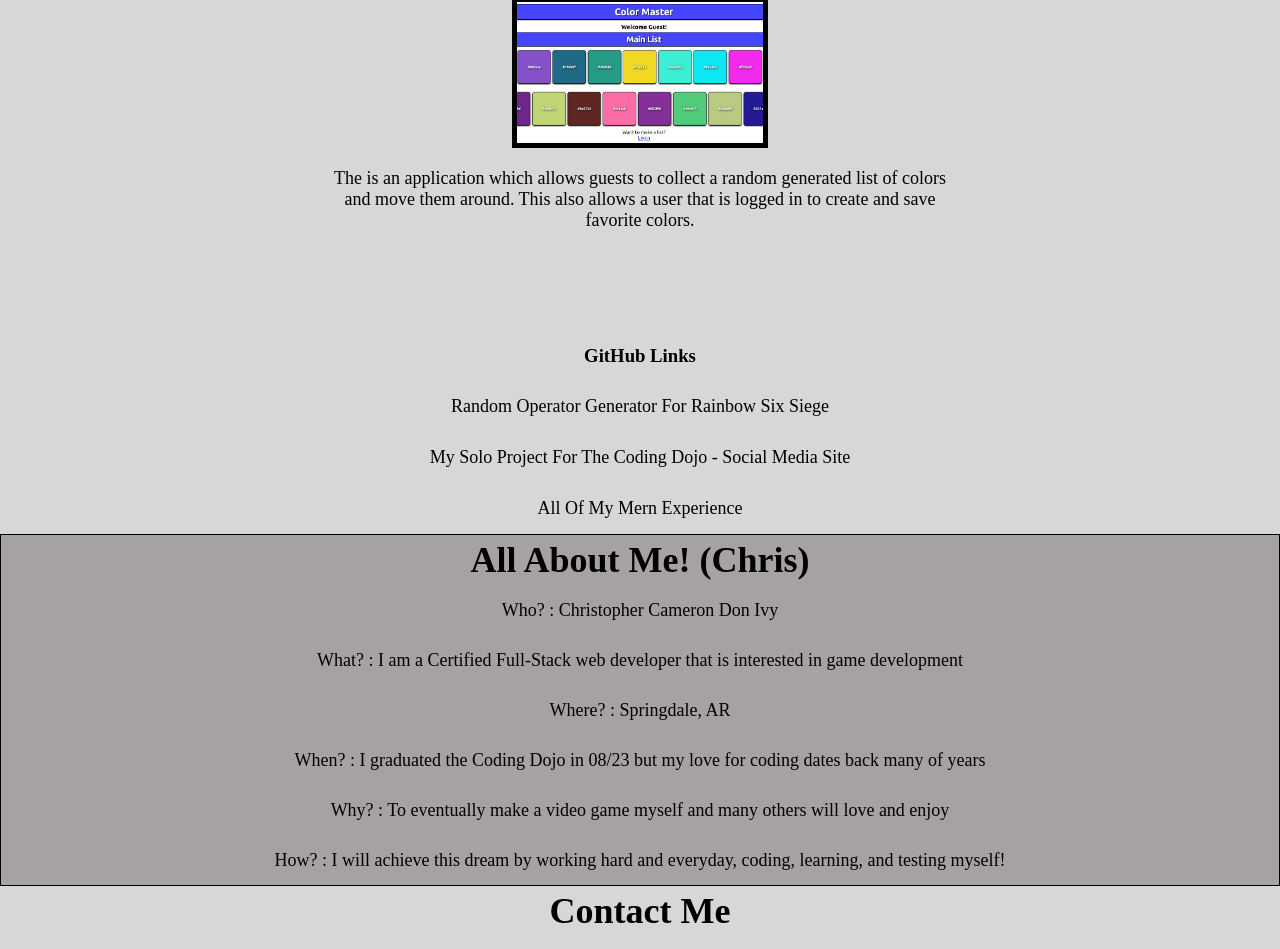
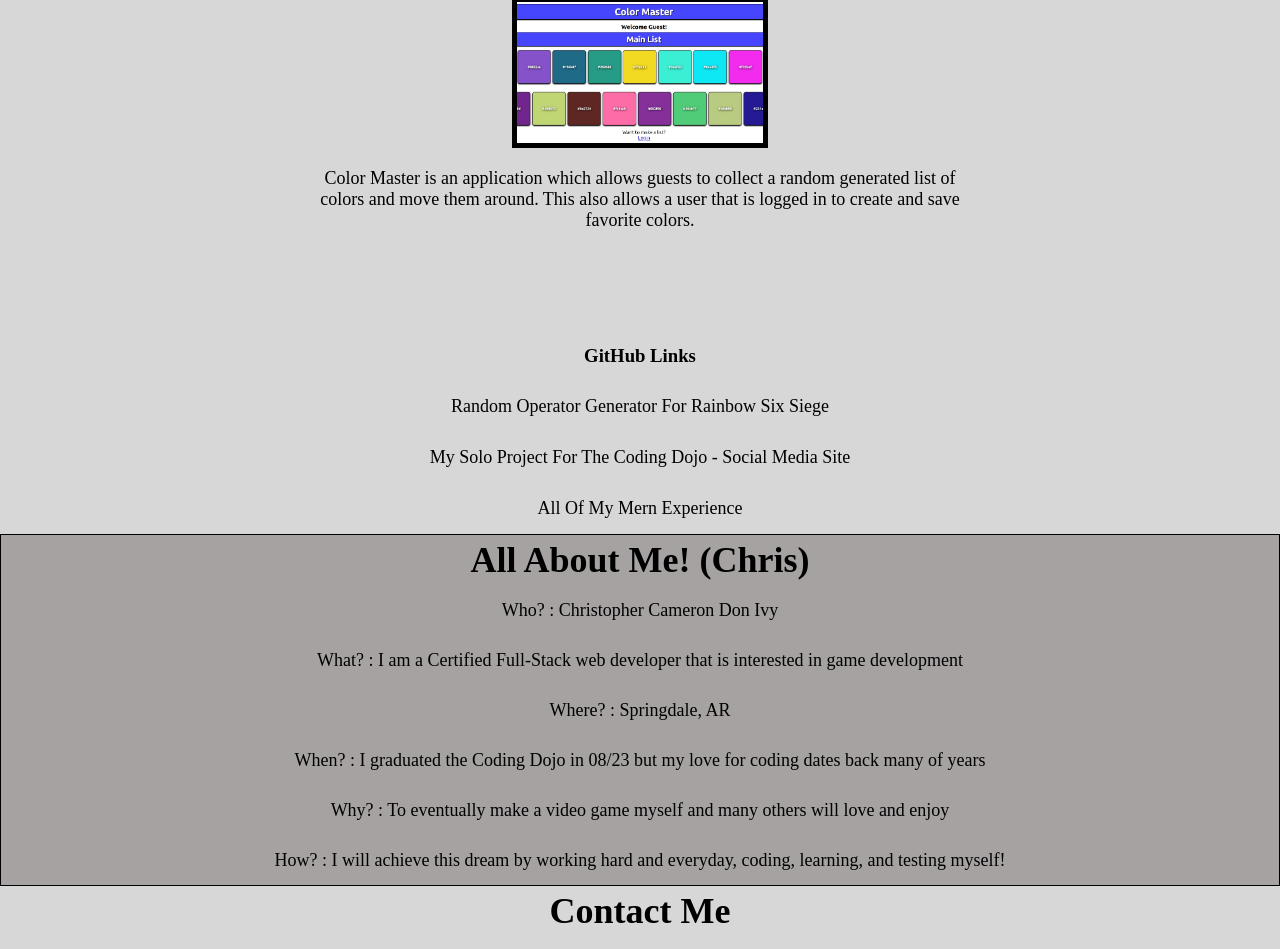
Before and after one commit to IVY-CHRISTOPHER/Personal-Website, a React (Vite) app in the folder client/: page / in a window 1280 px wide. Shown: the part 2454-3403 px from the top of the page. Built offline with nearby package versions, Linux system fonts and the light colour scheme; a web font is replaced by a local one.

Commit message:
corrected grammar

```diff
--- a/client/src/components/Home.jsx
+++ b/client/src/components/Home.jsx
@@ -109,7 +109,7 @@ const Home = () => {
                     <h2>Mern - Deployed</h2>
                     <h3>Color Master</h3>
                     <a href="http://3.133.98.214/home"><img style={{width: "20%", border: "solid black 5px"}} onMouseOver={(e) => {e.target.className="ProjectsOnHover"}} onMouseOut={(e) => {e.target.className=""}} src={ColorMaster} alt="Color Master Home Image" /> </a>
-                    <p>The is an application which allows guests to collect a random generated list of colors and move them around. This also allows a user that is logged in to create and save favorite colors.</p>
+                    <p>Color Master is an application which allows guests to collect a random generated list of colors and move them around. This also allows a user that is logged in to create and save favorite colors.</p>
                     <h3>GitHub Links</h3>
                     <ul>
                         <li>
```
